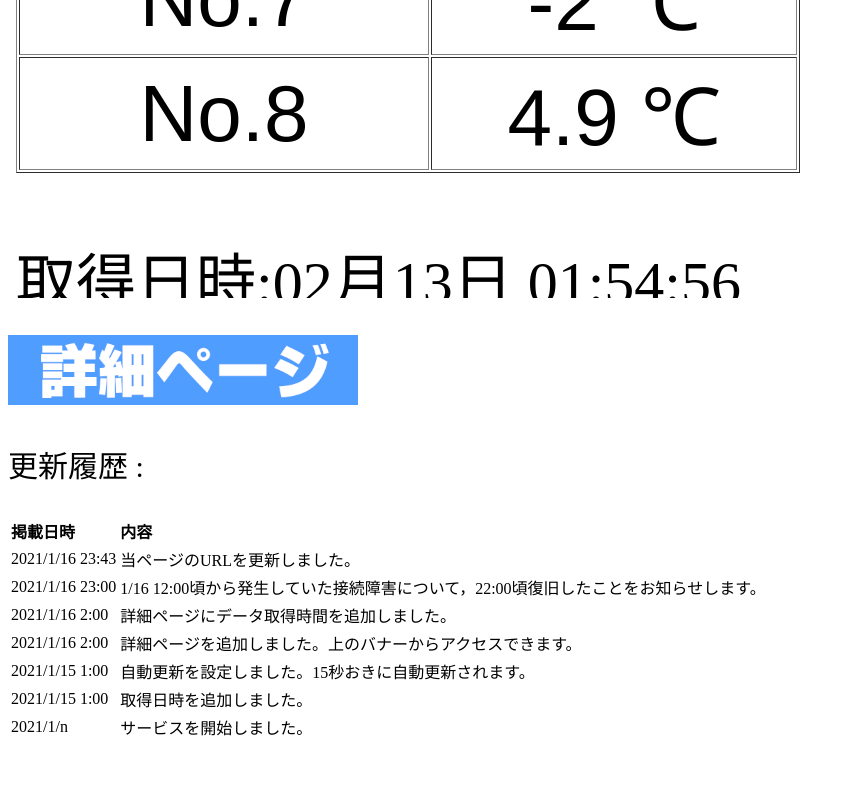
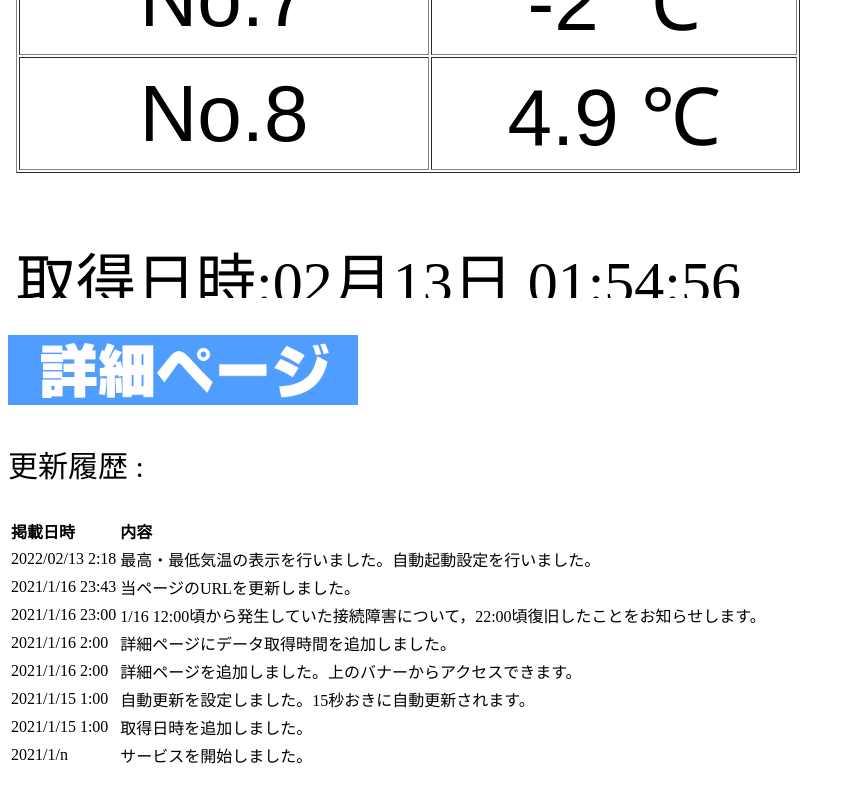
Before and after one commit to tobutrain/house-temp, a plain HTML site: page index.html in a window 1280 px wide. Shown: the part 1023-1823 px from the top of the page, without its empty margins (0-855 px from the left). Before the commit the page ends 1795 px from the top, so only its background shows below. Drawn offline with Linux system fonts and the light colour scheme.

Commit message:
'更新内容に追記'

```diff
--- a/index.html
+++ b/index.html
@@ -26,6 +26,7 @@
         <table border="0">
         <tr><th>掲載日時</th><th>内容</th></tr>
 
+        <tr><td>2022/02/13 2:18</td><td>最高・最低気温の表示を行いました。自動起動設定を行いました。</td></tr>
         <tr><td>2021/1/16 23:43</td><td>当ページのURLを更新しました。</td></tr>
         <tr><td>2021/1/16 23:00</td><td>1/16 12:00頃から発生していた接続障害について，22:00頃復旧したことをお知らせします。</td></tr>
         <tr><td>2021/1/16 2:00</td><td>詳細ページにデータ取得時間を追加しました。</td></tr>
```
